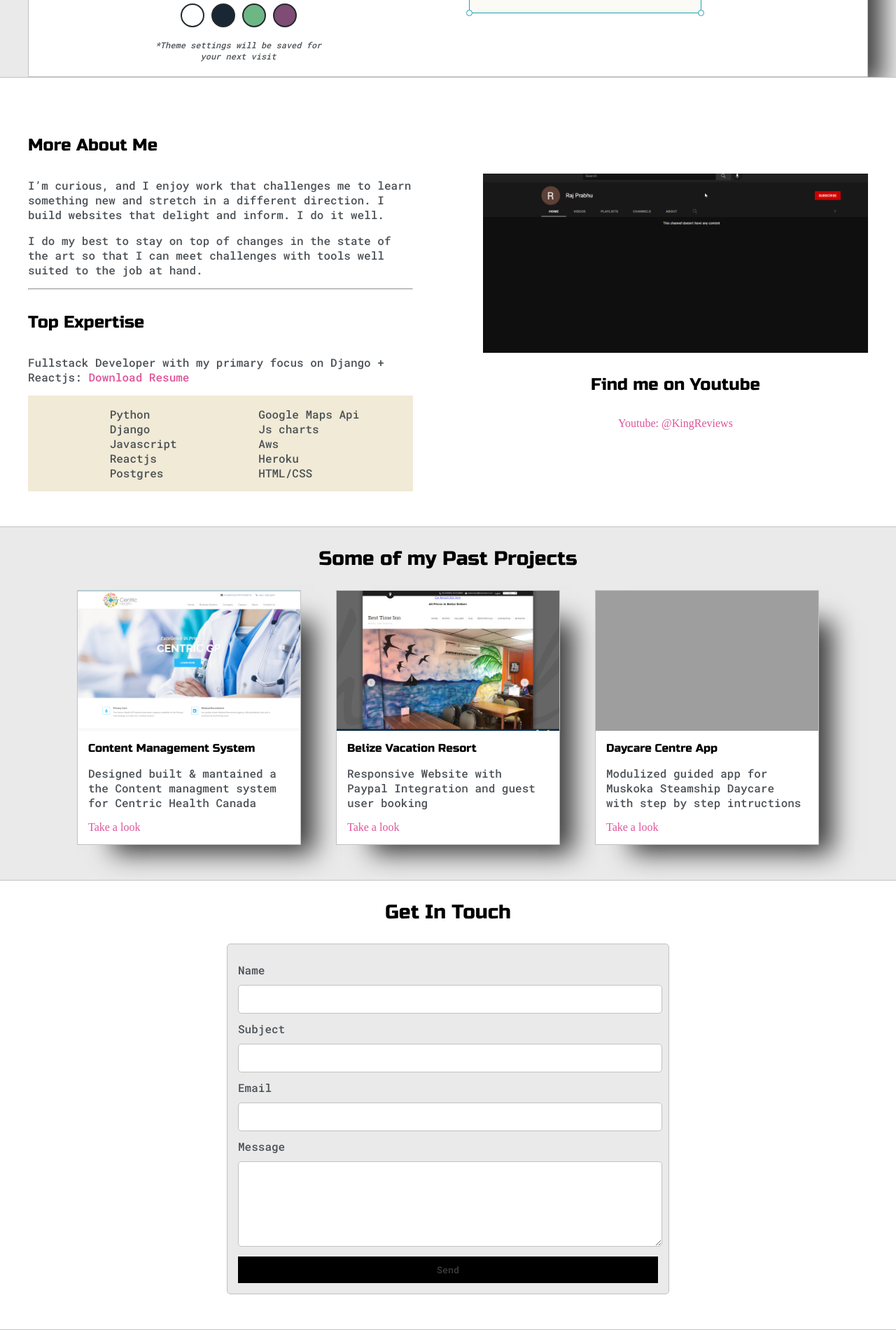
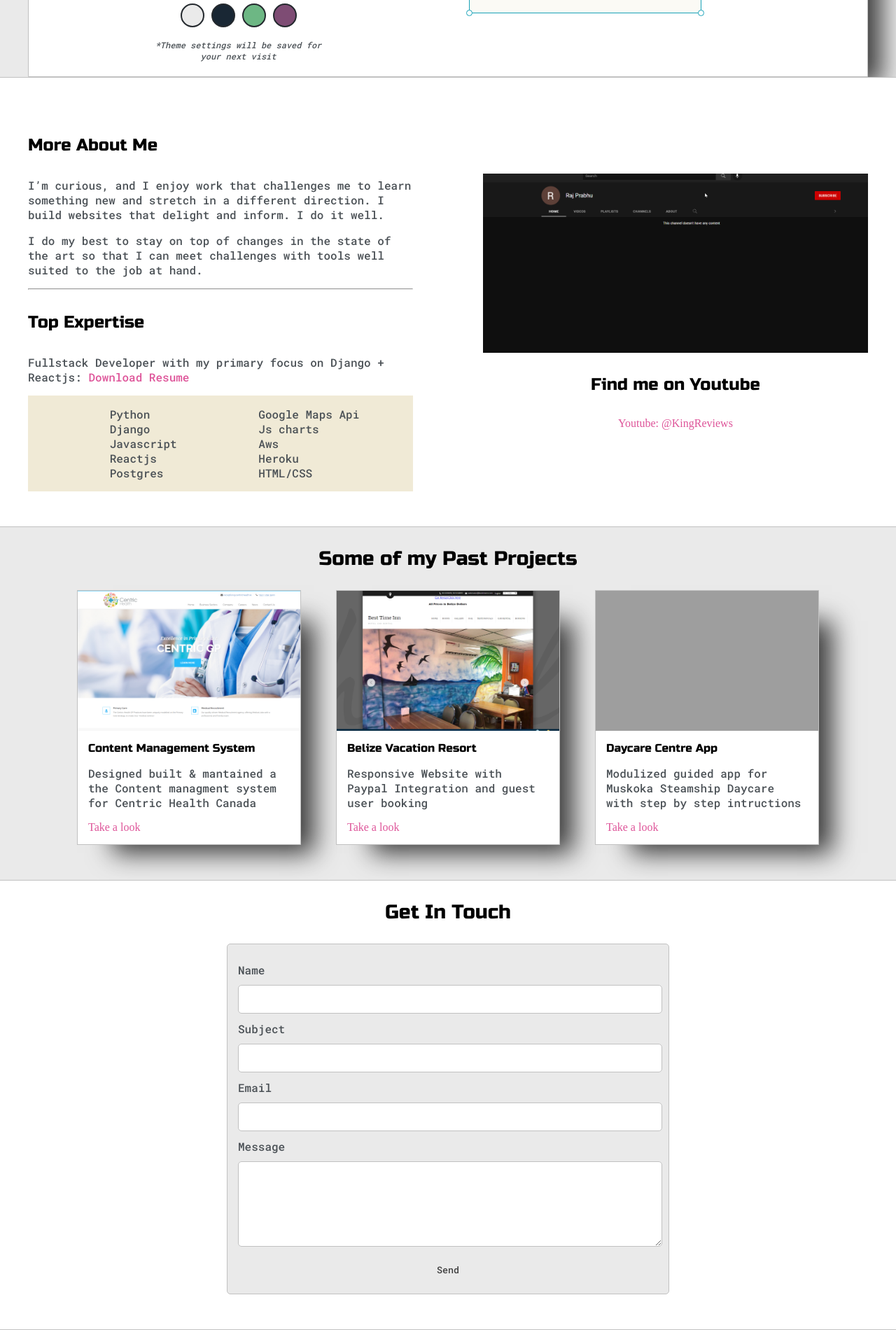
Before and after one commit to Rajprabhu147/Mywebsite, a plain HTML site: page index.html in a window 1280 px wide. Shown: the part 581-2481 px from the top of the page at 70% size. Drawn offline with Linux system fonts and the light colour scheme; grey boxes are pictures that could not be loaded.

Commit message:
Update default.css

```diff
--- a/default.css
+++ b/default.css
@@ -10,7 +10,7 @@
 	--themeDotBorder:#24292e;
 	--previewBg:rgb(251, 249, 243, 0.8);
 	--previewShadow: #f0ead6;
-	--buttonColor: black;
+	--buttonColor: #eaeaea;
 
 
 }
@@ -216,7 +216,7 @@ h6{font-size: 16px;}
 }
 
 #light-mode{
-	background-color: #fff;
+	background-color: #eaeaea;
 }
 #blue-mode{
 	background-color: #192734;
```
